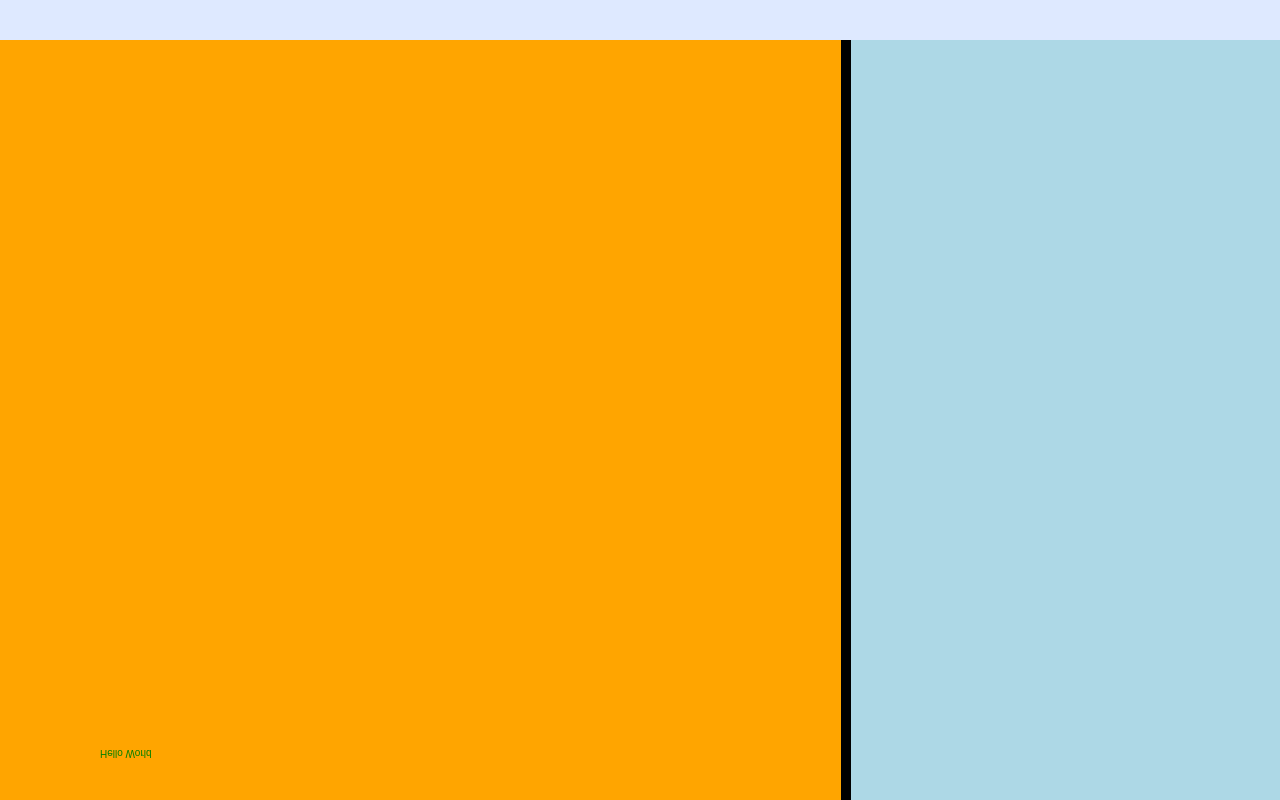
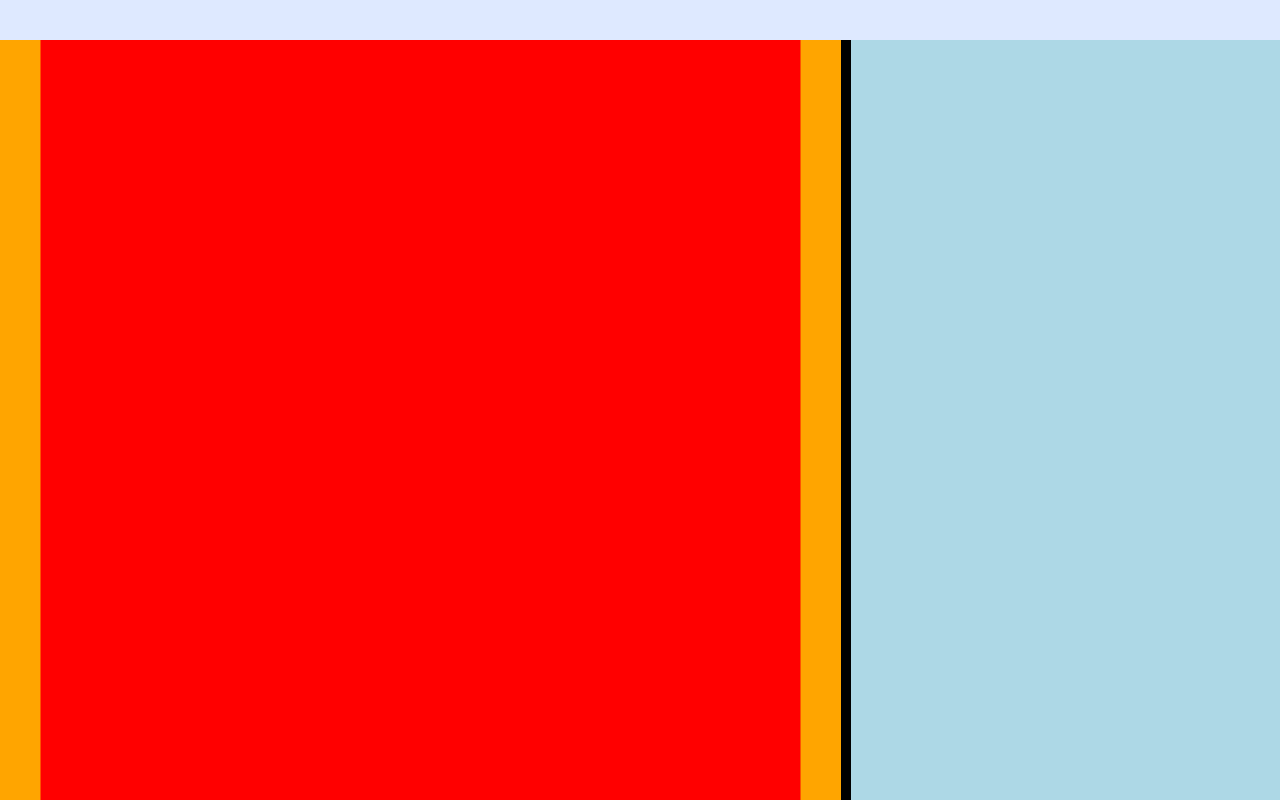
Before and after one commit to fstien/eLabsJS, a plain HTML site: page index.html in a window 1280 px wide. Drawn offline with Linux system fonts and the light colour scheme.

Commit message:
more work on positioning

```diff
--- a/eLabs.js
+++ b/eLabs.js
@@ -1,3 +1,8 @@
+// Define the canvas
+var canvasVar = document.createElement('canvas');
+document.getElementById('One').appendChild(canvasVar);
+var ctx = canvasVar.getContext("2d");
+
 var lab = {
 
 	graphArray: [],
@@ -26,7 +31,6 @@ var lab = {
 	},
 
 	mouse: {
-
 	},
 
 	setCSS: function() {
@@ -35,7 +39,6 @@ var lab = {
 			// Set the NavBar height for mobile
 			$(".navbar").height(this.UI.menu.mobile)
 			// Reset the size of divs
-			$("#One").height(this.UI.browser.height)
 			$("#One").width(this.UI.browser.width)
 			$("#Two").height(this.UI.browser.height)
 			$("#Two").width(this.UI.browser.width)
@@ -48,12 +51,185 @@ var lab = {
 			$("#One").css("float", "left")
 			$("#splitter").css("float", "left")
 			$("#Two").css("float", "left")
-			// Set the NavBar height for mobile
+			// Set the NavBar height for desktop
 			$(".navbar").height(this.UI.menu.desktop)
+			// Set the splitter width
+			$("#splitter").width(this.UI.splitterSize)
 		}
+	},
+
+	visibleGraphCount: function() {
+		var graphArrayLenght = 0;
+		// Count the number of graphs which are visible
+		for(var i in this.graphArray) {
+			if(this.graphArray[i].visible) {
+				graphArrayLenght += 1;
+			}
+		}
+		return(graphArrayLenght)
+	},
+
+	canvasResize: function() {
+		// Override the control pane size if it is outside the boundaries
+		this.UI.control.widthSize = Math.min(Math.max(this.UI.control.widthSize, this.UI.control.min), this.UI.control.max);
+		// Update the browser dimensions
+		this.UI.browser.height = $(window).height()
+		this.UI.browser.width = $(window).width()
+		// Update the this UI lab object properties and set the div sizes
+		if(this.UI.browser.mobile) {
+			var canvasHeight = 0;
+			for(var i in this.graphArray) {
+				if(this.graphArray[i].visible) {
+					canvasHeight += this.UI.browser.width/this.graphArray[i].ratio;
+				}
+			}
+			canvasHeight = Math.ceil(canvasHeight)
+			this.UI.canvas.height = canvasHeight;
+			this.UI.canvas.width = this.UI.browser.width;
+
+			$("#One").height(this.UI.canvas.height)
+		}
+		else {
+			// Set the lab size, with the newly updated browser dimensions
+			this.UI.canvas.height = this.UI.browser.height - this.UI.menu.desktop;
+			this.UI.canvas.width = this.UI.browser.width - this.UI.control.widthSize - this.UI.splitterSize;
+			this.UI.canvas.ratio = this.UI.canvas.width/this.UI.canvas.height
+			// Reset the size of divs
+			$("#One").height(this.UI.canvas.height)
+			$("#One").width(this.UI.canvas.width)
+			$("#splitter").height(this.UI.canvas.height)
+			$("#Two").height(this.UI.canvas.height)
+			$("#Two").width(this.UI.control.widthSize)
+		}
+		// Set the lab width and height
+		canvasVar.height = this.UI.canvas.height;
+		canvasVar.width = this.UI.canvas.width;
+
+		// Apply retina transformation
+		this.retinaTransform();
+		this.defineBoxes();
+	},
+
+	retinaTransform: function() {
+		// Tranform the lab for retina devices testing
+	    var oldWidth = canvasVar.width;
+	    var oldHeight = canvasVar.height;
+	    canvasVar.width = oldWidth * this.UI.pixelRatio;
+	    canvasVar.height = oldHeight * this.UI.pixelRatio;
+	    canvasVar.style.width = oldWidth + 'px';
+	    canvasVar.style.height = oldHeight + 'px';
+		ctx.translate(0, 0);
+	    ctx.scale(this.UI.pixelRatio, this.UI.pixelRatio);
+	    // Convert to cartesian coordinates with the retina transformation
+		ctx.translate(0, canvasVar.height/this.UI.pixelRatio);
+		ctx.scale(1,-1);
+	},
+
+	setGraphInBox: function(i, X, Y, W, H) {
+
+        if ( (W/H) < this.graphArray[i].ratio ) {
+	        this.graphArray[i].box.x0 = X;
+	        this.graphArray[i].box.y0 = Y + H/2 - (W/this.graphArray[i].ratio)/2;
+	        this.graphArray[i].box.width = W;
+	        this.graphArray[i].box.height = W/this.graphArray[i].ratio;
+        }
+        else {
+	        this.graphArray[i].box.x0 = X + W/2 - (H*this.graphArray[i].ratio)/2;
+	        this.graphArray[i].box.y0 = Y;
+	        this.graphArray[i].box.width = H*this.graphArray[i].ratio;
+	        this.graphArray[i].box.height = H;
+        }
+	},
+
+	defineBoxes: function() {
+		if(!lab.UI.browser.mobile) {
+
+			// Set the box properties for a given graph, given the coordinates of the origin, the width and height (for desktop)
+			function setGraphInBox(i, X, Y, W, H) {
+		        if ( (W/H) < this.graphArray[i].ratio ) {
+			        this.graphArray[i].box.x0 = X;
+			        this.graphArray[i].box.y0 = Y + H/2 - (W/this.graphArray[i].ratio)/2;
+			        this.graphArray[i].box.width = W;
+			        this.graphArray[i].box.height = W/this.graphArray[i].ratio;
+		        }
+		        else {
+			        this.graphArray[i].box.x0 = X + W/2 - (H*this.graphArray[i].ratio)/2;
+			        this.graphArray[i].box.y0 = Y;
+			        this.graphArray[i].box.width = H*this.graphArray[i].ratio;
+			        this.graphArray[i].box.height = H;
+		        }
+			}
+
+			switch(lab.visibleGraphCount()) {
+
+			    case 1:
+				    this.setGraphInBox(0, 0, 0, this.UI.canvas.width, this.UI.canvas.height)
+			        break;
+
+
+			    case 2:
+			        // If the aspect ratio of the canvas is larger than the average aspect ratios of the graphs, then stack them horizontally (side by side)
+			        if (this.UI.canvas.ratio > (this.graphArray[0].ratio + this.graphArray[1].ratio)/2) {
+			        	this.setGraphInBox(0, 0, 0, canvas.UI.width/2, canvas.UI.height)
+			        	this.setGraphInBox(1, canvas.UI.width/2, 0, canvas.UI.width/2, canvas.UI.height)
+			        }
+			        // Otherwise stack them vertically (on top of each other)
+			        else {
+			        	setGraphInBox(0, 0, canvas.UI.height/2, canvas.UI.width, canvas.UI.height/2)
+			        	setGraphInBox(1, 0, 0, canvas.UI.width, canvas.UI.height/2)
+			        }
+			        break;
+
+			    /*
+
+
+			    case 3:
+			        // If the aspect ratio of the canvas is larger than the average aspect ratios of the graphs, then form a triangle
+					if (canvas.UI.ratio > (graphArray[0].ratio + graphArray[1].ratio + graphArray[2].ratio)/3) {
+			        	setGraphInBox(0, 0, canvas.UI.height/2, canvas.UI.width, canvas.UI.height/2)
+			        	setGraphInBox(1, 0, 0, canvas.UI.width/2, canvas.UI.height/2)
+			        	setGraphInBox(2, canvas.UI.width/2, 0, canvas.UI.width/2, canvas.UI.height/2)
+			        }
+			        // Otherwise stack them vertically (on top of each other)
+			        else {
+			        	setGraphInBox(0, 0, canvas.UI.height*2/3, canvas.UI.width, canvas.UI.height/3)
+			        	setGraphInBox(1, 0, canvas.UI.height*1/3, canvas.UI.width, canvas.UI.height/3)
+			        	setGraphInBox(2, 0, 0, canvas.UI.width, canvas.UI.height/3)
+			        }
+			        break;
+
+			    case 4:
+			    	// Define a grid of graphs
+				    setGraphInBox(0, 0, canvas.UI.height/2, canvas.UI.width/2, canvas.UI.height/2)
+			    	setGraphInBox(1, canvas.UI.width/2, canvas.UI.height/2, canvas.UI.width/2, canvas.UI.height/2)
+			    	setGraphInBox(2, 0, 0, canvas.UI.width/2, canvas.UI.height/2)
+			    	setGraphInBox(3, canvas.UI.width/2, 0, canvas.UI.width/2, canvas.UI.height/2)
+			        break;
+
+			    */
+
+			    default:
+			        console.log("ERROR: Number of objects in graph not between 1 and 4.")
+			}
+
+
+
+
+
+		}
+
 	}
 
 }
+
+
+
+// Resize the UI elements when the desktop browser window changes size
+
+
+// Convert the canvas to a retina canvas. Call this every time the canvas is resized.
+
+
 
 // Define the graph ratio (width/height), the padding in pixes and the scalse as a proportion of the plotUnitWidth in terms of the number of units on the X-axis
 function Graph(props) {
@@ -65,6 +241,9 @@ function Graph(props) {
 
 	// The scale?
 	this.scale = props.scale || 1;
+
+	// Whether or not the graph appears
+	this.visible = true;
 
 	// Create the empty box object which will store coordinates for the box including paddings
 	this.box = {};
@@ -84,9 +263,6 @@ function Graph(props) {
 	// Set the default number of axes to 1
 	this.axes = props.axes || 1;
 
-	// Whether or not the graph appears
-	this.visible = false;
-
 	// Boolean for if the graph is being hovered
 	this.hover = false;
 
@@ -97,19 +273,16 @@ function Graph(props) {
 
 	// Add the graph to the lab graphArray
 	lab.graphArray.push(this);
+
+
+	lab.canvasResize();
+
 }
 
-Graph.prototype.setBox = function() {
-
-
-}
 
 // WHEN SCRIPT.JS IS LOADED
 $(document).ready(function() {
 
-// Define the ctx for canvas1
-var canvasVar = document.getElementById("canvasOne");
-var ctx = canvasVar.getContext("2d");
 
 // compute the constant ratio to scale the canvas with
 var devicePixelRatio = window.devicePixelRatio || 1;
@@ -120,54 +293,6 @@ lab.UI.pixelRatio = (devicePixelRatio/backingStoreRatio)*1;
 // Apply different CSS properties depending on whether the device is mobile
 lab.setCSS()
 
-// Convert the canvas to a retina canvas. Call this every time the canvas is resized.
-lab.retinaTransform = function() {
-	// Tranform the lab for retina devices testing
-    var oldWidth = canvasVar.width;
-    var oldHeight = canvasVar.height;
-    canvasVar.width = oldWidth * this.UI.pixelRatio;
-    canvasVar.height = oldHeight * this.UI.pixelRatio;
-    canvasVar.style.width = oldWidth + 'px';
-    canvasVar.style.height = oldHeight + 'px';
-	ctx.translate(0, 0);
-    ctx.scale(this.UI.pixelRatio, this.UI.pixelRatio);
-    // Convert to cartesian coordinates with the retina transformation
-	ctx.translate(0, canvasVar.height/this.UI.pixelRatio);
-	ctx.scale(1,-1);
-}
-
-// Resize the UI elements when the desktop browser window changes size
-lab.canvasResize = function() {
-	// Override the control pane size if it is outside the boundaries
-	this.UI.control.widthSize = Math.min(Math.max(this.UI.control.widthSize, this.UI.control.min), this.UI.control.max);
-	// Update the browser dimensions
-	this.UI.browser.height = $(window).height()
-	this.UI.browser.width = $(window).width()
-	// Update the this UI lab object properties and set the div sizes
-	if(this.UI.browser.mobile) {
-		this.UI.canvas.height = this.UI.browser.height;
-		this.UI.canvas.width = this.UI.browser.width;
-	}
-	else {
-		// Set the lab size, with the newly updated browser dimensions
-		this.UI.canvas.height = this.UI.browser.height - this.UI.menu.desktop;
-		this.UI.canvas.width = this.UI.browser.width - this.UI.control.widthSize - this.UI.splitterSize;
-		this.UI.canvas.ratio = this.UI.canvas.width/this.UI.canvas.height
-		// Reset the size of divs
-		$("#One").height(this.UI.canvas.height)
-		$("#One").width(this.UI.canvas.width)
-		$("#splitter").height(this.UI.canvas.height)
-		$("#splitter").width(this.UI.splitterSize)
-		$("#Two").height(this.UI.canvas.height)
-		$("#Two").width(this.UI.control.widthSize)
-	}
-	// Set the lab width and height
-	canvasVar.height = this.UI.canvas.height;
-	canvasVar.width = this.UI.canvas.width;
-
-	// Apply retina transformation
-	this.retinaTransform();
-}
 
 // Set the initial size
 lab.canvasResize()
@@ -194,6 +319,7 @@ $("#splitter").mouseup(function() {
 	dragSwitch = false;
 });
 
+lab.defineBoxes()
 
 // Call Animation loop
 window.requestAnimationFrame(drawScreen);
@@ -209,6 +335,17 @@ function drawScreen() {
 	ctx.fillText("Hello World",100,50);
 
 
+	// Loop over the graphs to draw them
+	for (var i in lab.graphArray) {
+
+		// Backrgrount color
+		ctx.beginPath();
+		ctx.fillStyle = lab.graphArray[i].color;
+		ctx.rect(lab.graphArray[i].box.x0, lab.graphArray[i].box.y0, lab.graphArray[i].box.width, lab.graphArray[i].box.height);
+		ctx.fill()
+		ctx.closePath();
+
+	}
 
 
 	window.requestAnimationFrame(drawScreen);
--- a/index.html
+++ b/index.html
@@ -8,9 +8,6 @@
 
     <script src="resources/stats.js"></script>
 
-    <script src="resources/functions.js"></script>
-
-    <script src="eLabs.js"></script>
 
   </head>
 
@@ -22,7 +19,9 @@
       </nav>
 
       <div id="One">
+        <!--
         <canvas id="canvasOne"></canvas>
+        -->
       </div>
 
       <div id="splitter">
@@ -33,7 +32,9 @@
 
     </div>
 
+    <script src="resources/functions.js"></script>
 
+    <script src="eLabs.js"></script>
     <script src="script.js"></script>
 
   </body>
--- a/script.js
+++ b/script.js
@@ -1,7 +1,11 @@
 first = new Graph({
-	ratio: 1.5,
+	ratio: 1,
+	color: "red"
 })
 
+first.visible = false;
+
 second = new Graph({
-	ratio: 1.5,
+	ratio: 1,
+	color: "blue"
 })
```
